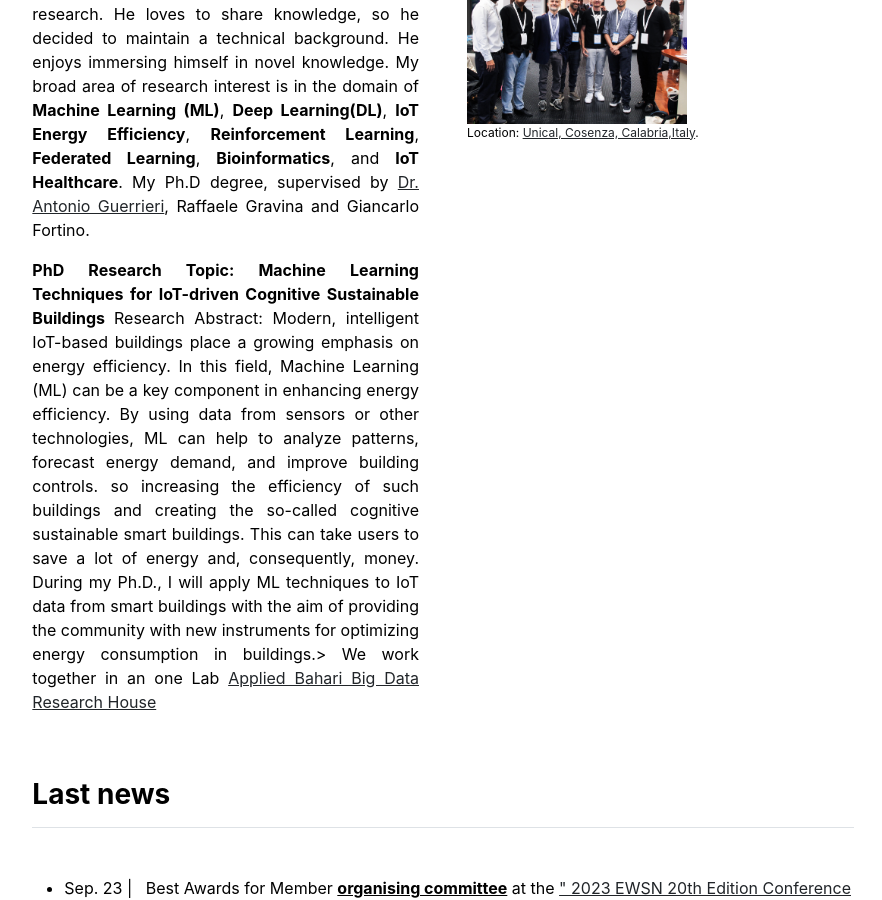
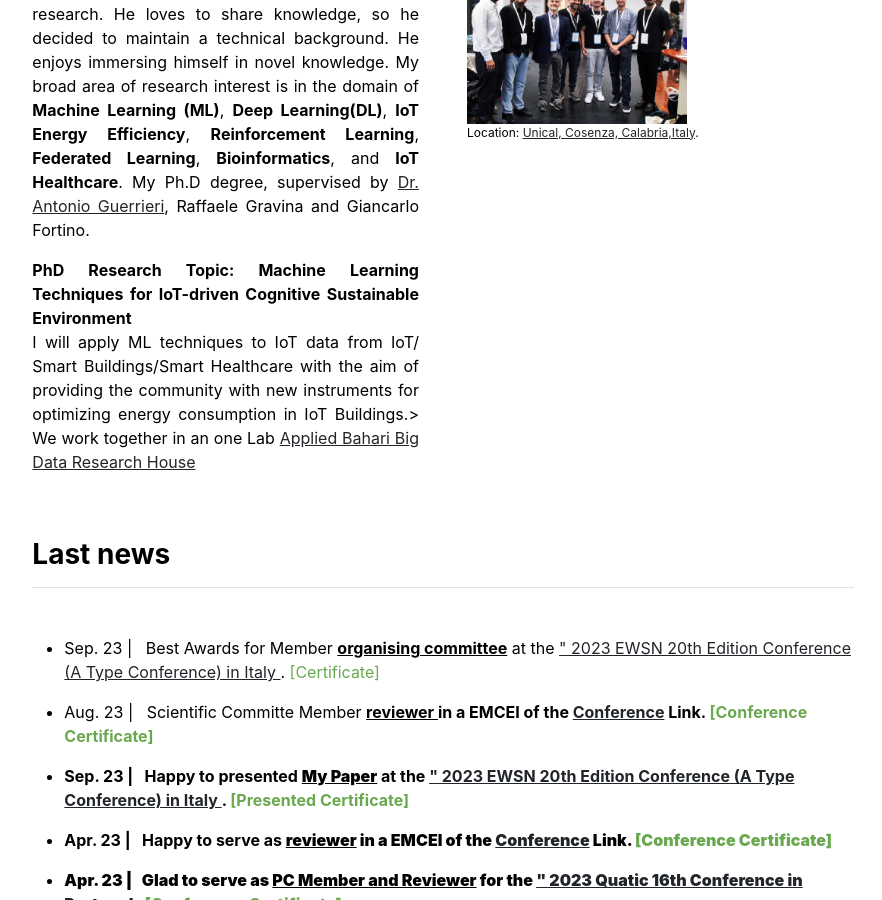
Before and after one commit to babulcseian/babulcseian.github.io, a Jekyll site: the page built from index.md, in a window 1280 px wide and 900 px high, scrolled down 573 px. Shown: the whole window, without its empty margins (197-1079 px from the left). Built offline with Jekyll 4.4.1, drawn with Linux system fonts in a browser that asks for light colours; a style sheet for code colours, icons or effects is not loaded.

Commit message:
Update home.html

```diff
--- a/_layouts/home.html
+++ b/_layouts/home.html
@@ -11,21 +11,15 @@ layout: default
        He loves to share knowledge, so he decided to maintain a technical background. He enjoys immersing himself in novel knowledge.
        My broad area of research interest is in the domain of <strong>Machine Learning (ML)</strong>, <strong>Deep Learning(DL)</strong>, <strong>IoT Energy Efficiency</strong>, <strong>Reinforcement Learning</strong>, <strong>Federated Learning</strong>, <strong>Bioinformatics</strong>, and <strong> IoT Healthcare</strong>. My Ph.D degree, supervised by <a class="other" href='https://www.icar.cnr.it/persone/guerrieri/'> Dr. Antonio Guerrieri</a>, Raffaele Gravina and Giancarlo Fortino.</p>
     <p align="justify">
- <strong> PhD Research Topic: Machine Learning Techniques for IoT-driven Cognitive Sustainable Buildings </strong>
-Research Abstract:
-Modern, intelligent IoT-based buildings place a growing emphasis on energy efficiency. In this field, Machine Learning (ML) can be a key component in enhancing energy efficiency.
-By using data from sensors or other technologies, ML can help to analyze patterns, forecast energy demand, and improve building controls.
-so increasing the efficiency of such buildings and creating the so-called cognitive sustainable smart buildings.
-This can take users to save a lot of energy and, consequently, money. During my Ph.D.,
-I will apply ML techniques to IoT data from smart buildings with the aim of providing the community with new instruments for optimizing energy consumption in buildings.>
+ <strong> PhD Research Topic: Machine Learning Techniques for IoT-driven Cognitive Sustainable Environment </strong> <br>
+I will apply ML techniques to IoT data from IoT/ Smart Buildings/Smart Healthcare with the aim of providing the community with new instruments for optimizing energy consumption in IoT Buildings.>
 We work together in an one Lab <a class="other" href='https://babulcseian.github.io/lab'>Applied Bahari Big Data Research House</a> </p>
     <!-- Before that and in the same college, I got my master's degree in Multimedia and Communications, as well as the master's degree in Telecommunications engineering in 2017. Previously, I finished my Telecommunications Engineering bachelor's degree from Universidade de Vigo in 2015. -->
-
 
   </div>
   <div class="col-md-5">
     <br>
-    <img src="{{ site.github.url }}/assets/img/Md Babul Islam-3.jpg" alt="Home" width="70%" width="400" >
+    <img src="{{ site.github.url }}/assets/img/Md Babul Islam-3.jpg" alt="Home" width="70%" width="400" title="MSc Graduation"  >
     <img src="{{ site.github.url }}/assets/img/Md Babul Islam with Prof.jpg" alt="Home" width="70%">
     <img src="{{ site.github.url }}/assets/img/Md Babul Islam Lab.jpg" alt="Home" width="70%">
     <p style="font-size:12px">
```
